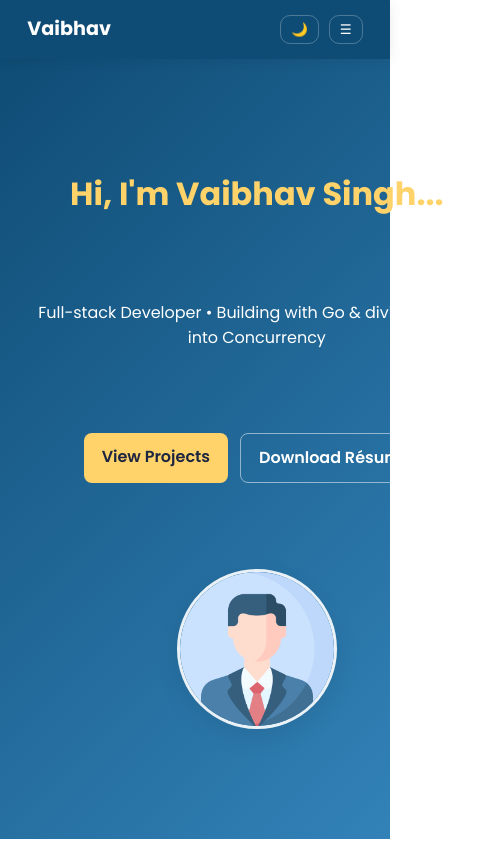
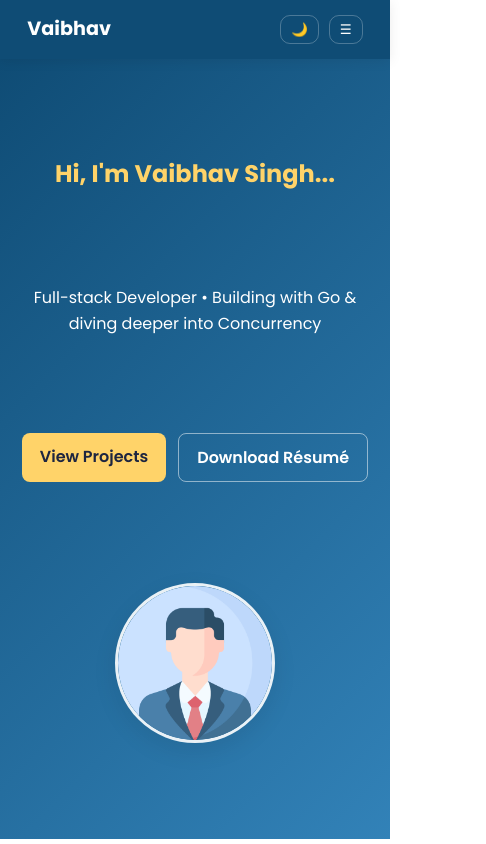
Before and after one commit to Vaibhav8997/Portfolio_Website, a plain HTML site: page index.html in a window 390 px wide. Shown: the top 844 px of the page, 486 px wide, since content can reach past the window. Drawn offline with nearby package versions, Linux system fonts and the light colour scheme; some packages are replaced by stand-ins of ours; a script that the page names is missing.

Commit message:
Improved responsiveness

```diff
--- a/styles.css
+++ b/styles.css
@@ -294,16 +294,32 @@ body.dark-mode .skill-card img {
   overflow: hidden;
   border-right: none; /* no | cursor */
   width: 0;
+  max-width: 100%;
   animation: typing 3s steps(25, end) forwards;
   /* sirf ek baar run karega */
 }
 
 @keyframes typing {
   from { width: 0; }
-  to   { width: 22ch; } /* adjust text length ke hisaab se */
+  to   { width: 100%; } /* adjust text length ke hisaab se */
 }
 
 /* Responsive */
+@media (max-width: 600px) {
+  .hero {
+    padding: 60px 5%;
+  }
+  .hero h1,
+  .hero-title {
+    font-size: clamp(1.5rem, 6vw, 2.2rem);
+  }
+  .typewriter {
+    white-space: pre-wrap;
+    width: 100%;
+    animation: typing 3s steps(30, end) forwards;
+  }
+}
+
 @media (max-width: 900px) {
   .about-inner { grid-template-columns: 1fr; text-align: center; }
 }
```
